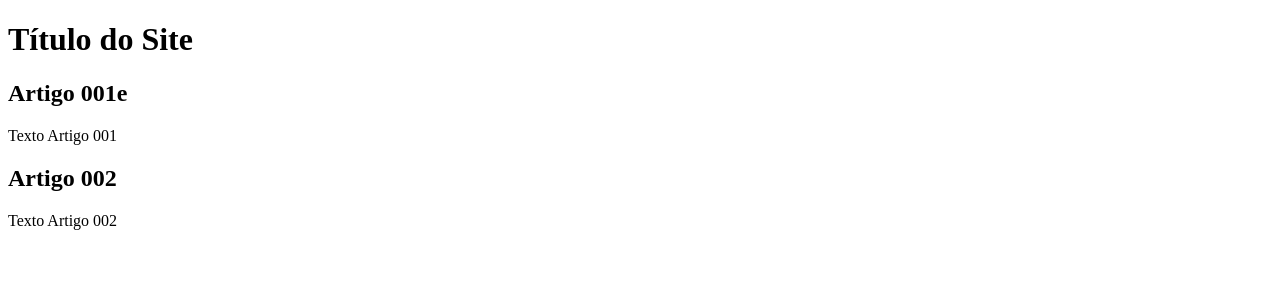
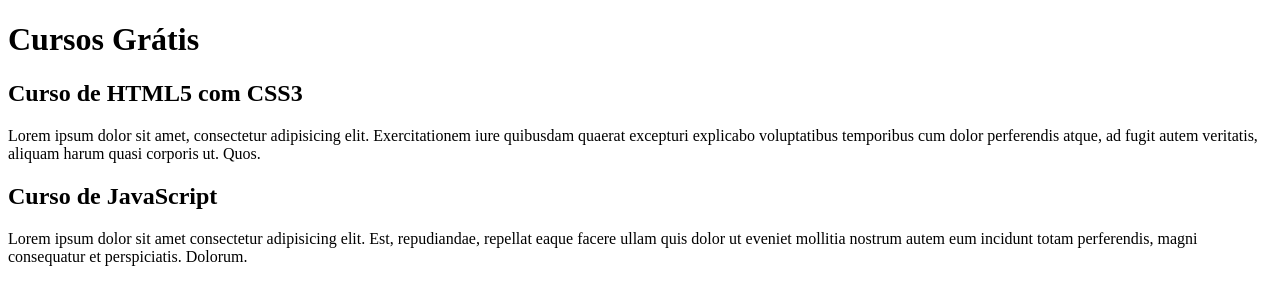
Before and after one commit to rosangela2013/projeto-site, a plain HTML site: page index.html in a window 1280 px wide. Drawn offline with Linux system fonts and the light colour scheme.

Commit message:
comecei a escrever o conteúdo

```diff
--- a/index.html
+++ b/index.html
@@ -9,15 +9,15 @@
 <body>
     <main>
         <header>
-            <h1>Título do Site</h1>
+            <h1>Cursos Grátis</h1>
         </header>
         <article>
-            <h2>Artigo 001e</h2>
-            <p>Texto Artigo 001</p>
+            <h2>Curso de HTML5 com CSS3</h2>
+            <p>Lorem ipsum dolor sit amet, consectetur adipisicing elit. Exercitationem iure quibusdam quaerat excepturi explicabo voluptatibus temporibus cum dolor perferendis atque, ad fugit autem veritatis, aliquam harum quasi corporis ut. Quos.</p>
         </article>
         <article>
-            <h2>Artigo 002</h2>
-            <p>Texto Artigo 002</p>
+            <h2>Curso de JavaScript</h2>
+            <p>Lorem ipsum dolor sit amet consectetur adipisicing elit. Est, repudiandae, repellat eaque facere ullam quis dolor ut eveniet mollitia nostrum autem eum incidunt totam perferendis, magni consequatur et perspiciatis. Dolorum.</p>
         </article>
     </main>
 </body>
```
